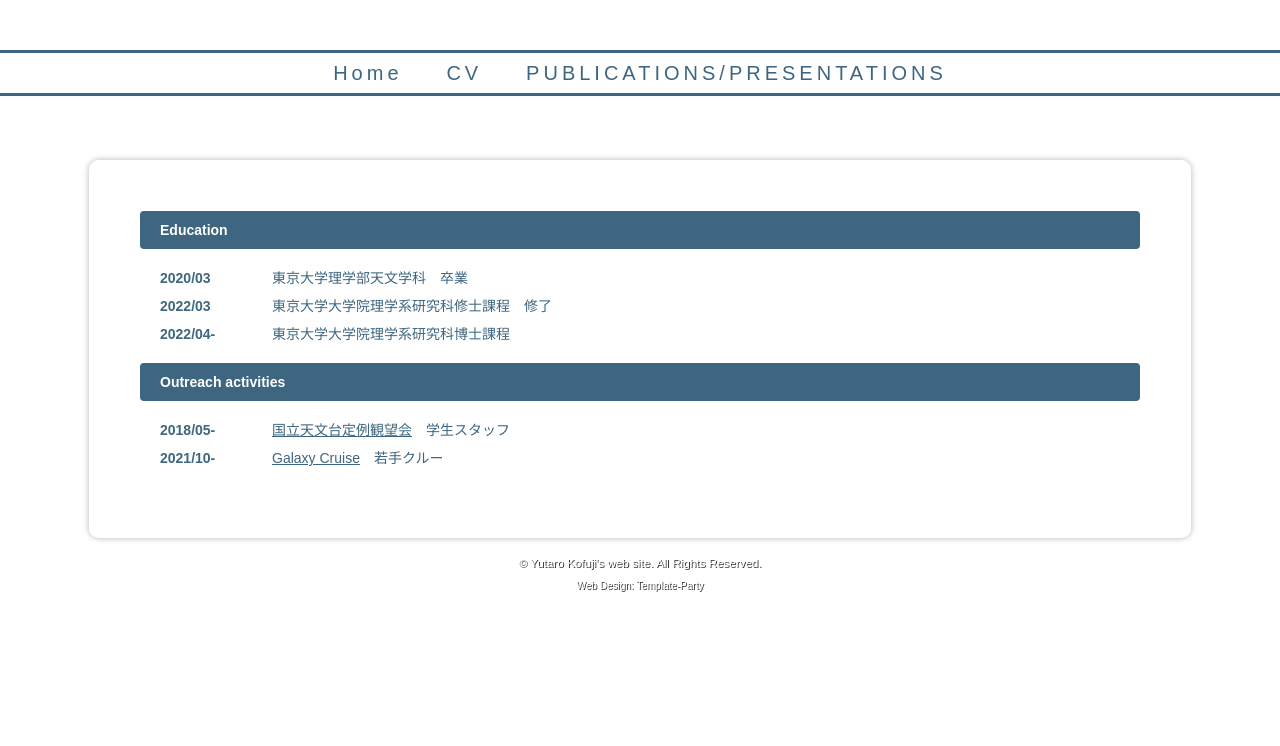
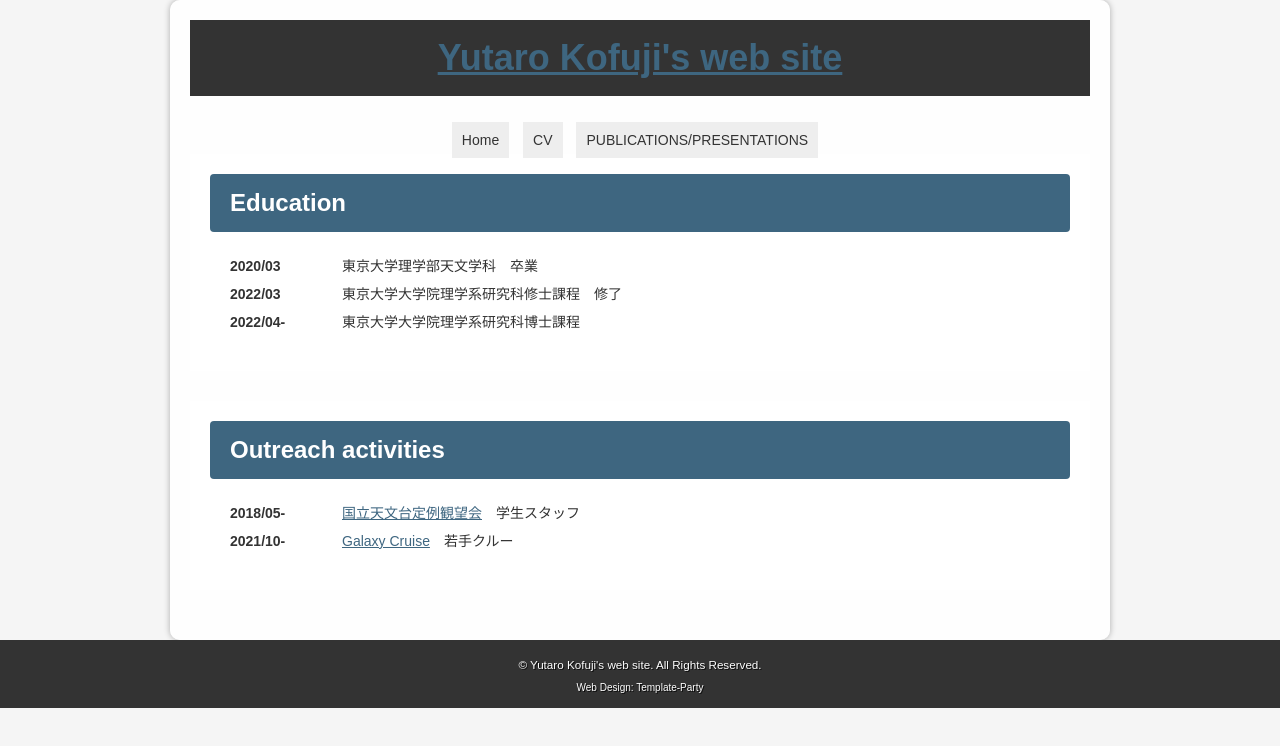
Before and after one commit to ykofuji/ykofuji.github.io, a plain HTML site: page cv.html in a window 1280 px wide. Drawn offline with Linux system fonts and the light colour scheme.

Commit message:
Update cv.html

```diff
--- a/cv.html
+++ b/cv.html
@@ -14,21 +14,99 @@
     <script src="https://oss.maxcdn.com/html5shiv/3.7.2/html5shiv.min.js"></script>
     <script src="https://oss.maxcdn.com/respond/1.4.2/respond.min.js"></script>
   <![endif]-->
+  <style>
+    body {
+      font-family: Arial, sans-serif;
+      background-color: #f5f5f5;
+      color: #333333;
+      margin: 0;
+      padding: 0;
+    }
+
+    #container {
+      max-width: 900px;
+      margin: 0 auto;
+      padding: 20px;
+    }
+
+    header {
+      text-align: center;
+      margin-bottom: 30px;
+    }
+
+    h1 {
+      font-size: 36px;
+      margin: 0;
+      padding: 20px;
+      background-color: #333333;
+      color: #ffffff;
+    }
+
+    nav ul {
+      list-style-type: none;
+      margin: 0;
+      padding: 0;
+      text-align: center;
+    }
+
+    nav ul li {
+      display: inline-block;
+      margin-right: 10px;
+    }
+
+    nav ul li a {
+      text-decoration: none;
+      color: #333333;
+      padding: 10px;
+      background-color: #eeeeee;
+    }
+
+    section {
+      background-color: #ffffff;
+      margin-bottom: 30px;
+      padding: 20px;
+    }
+
+    section h2 {
+      font-size: 24px;
+      margin-top: 0;
+      margin-bottom: 20px;
+    }
+
+    section p {
+      margin-top: 0;
+      margin-bottom: 10px;
+    }
+
+    footer {
+      text-align: center;
+      background-color: #333333;
+      color: #ffffff;
+      padding: 10px;
+    }
+
+    footer a {
+      color: #ffffff;
+      text-decoration: none;
+    }
+  </style>
 </head>
 
 <body>
 
-  <header>
-    <nav id="menubar">
+  <div id="container">
+
+    <header>
+      <h1 id="logo"><a href="index.html">Yutaro Kofuji's web site</a></h1>
+    </header>
+
+    <nav>
       <ul>
         <li><a href="index.html">Home</a></li>
         <li><a href="cv.html">CV</a></li>
         <li><a href="publications.html">PUBLICATIONS/PRESENTATIONS</a></li>
       </ul>
     </nav>
-  </header>
-
-  <div id="container">
 
     <section id="Education">
       <h2 class="close">Education</h2>
```
